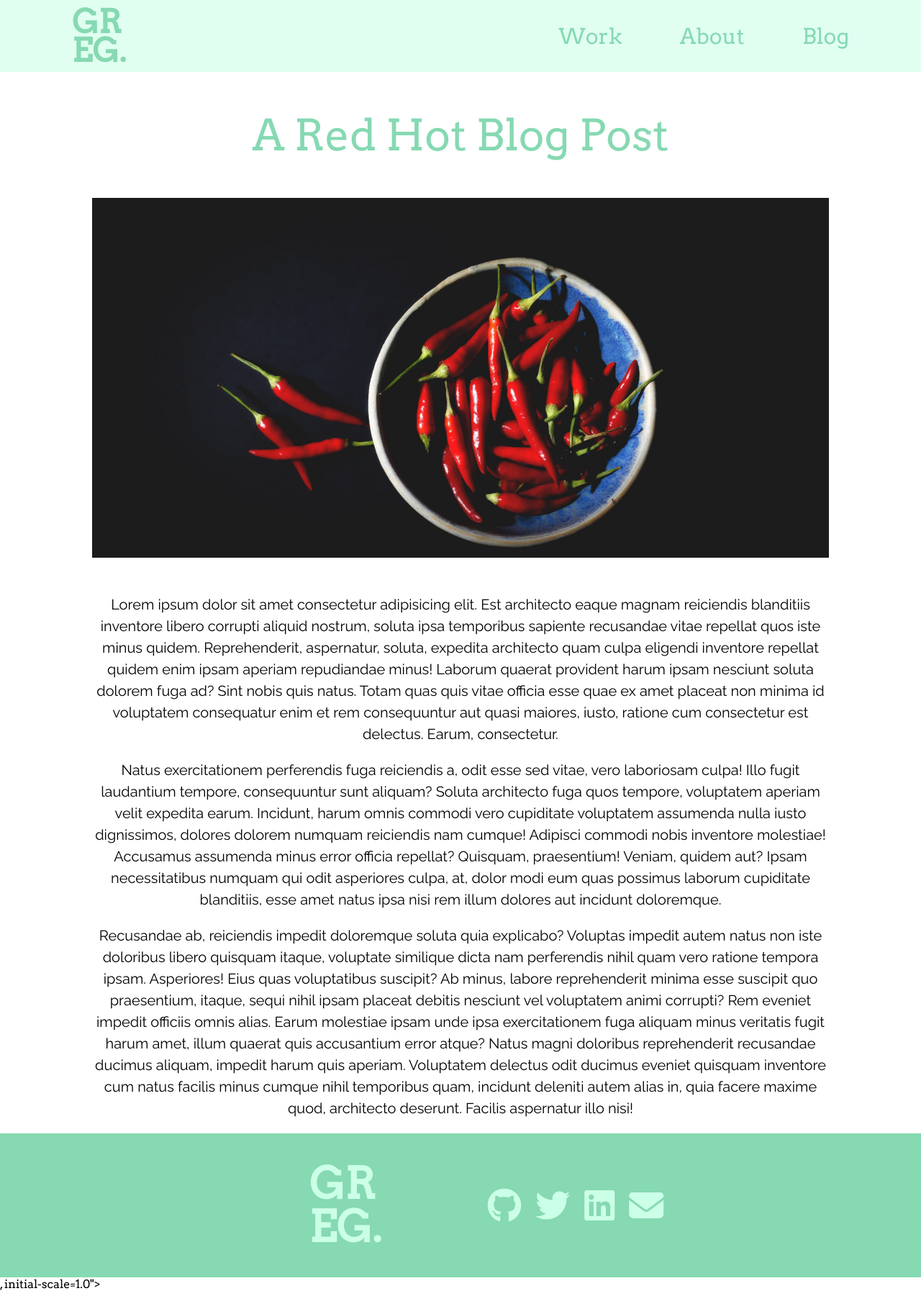
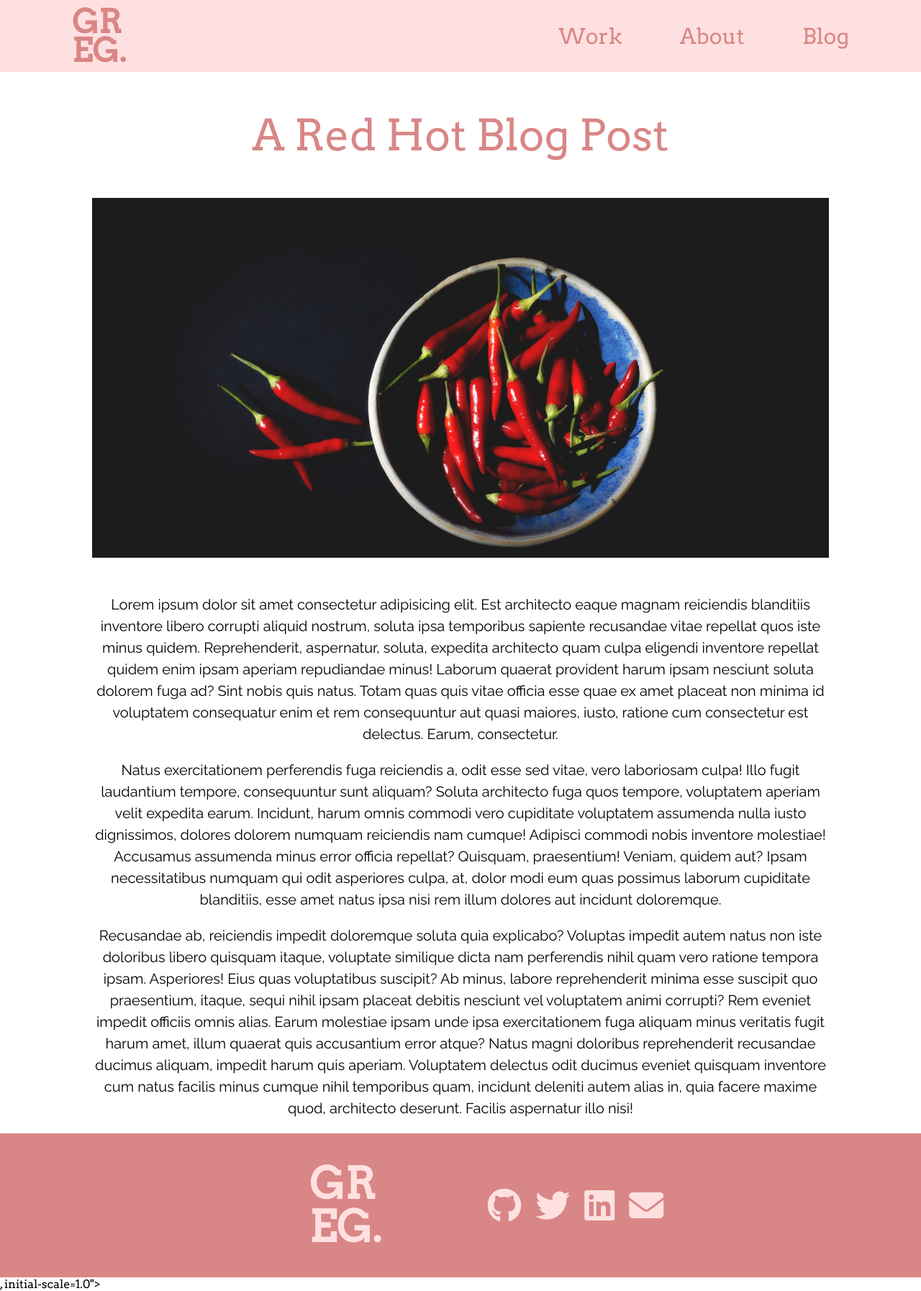
Before and after one commit to GregM1991/GregM1991-Portfolio_Site, a plain HTML site: page blogPosts/redHot.html in a window 1280 px wide. Shown: the whole page at 72% size. Drawn offline with Linux system fonts and the light colour scheme.

Commit message:
added blog colours

```diff
--- a/blogStyle.css
+++ b/blogStyle.css
@@ -12,7 +12,7 @@ p {
 
 a {
 	list-style: none;
-	color: #86d9b2;
+	color: #d98686;
 	text-decoration: none;
 }
 
@@ -27,14 +27,14 @@ nav {
 	top: 0;
 	height: 100px;
 	width: 100%;
-	background-color: #e0fff1;
+	background-color: #ffe0e0;
 }
 /* setting the nav container to flex */
 .nav-container {
 	display: flex;
 	width: 100%;
 	height: 100%;
-	background-color: #e0fff1;
+	background-color: #ffe0e0;
 }
 
 .logo {
@@ -47,7 +47,7 @@ nav {
 }
 
 .logo a {
-	color: #86d9b2;
+	color: #d98686;
 }
 
 .menu {
@@ -137,7 +137,7 @@ main {
 main h1 {
 	font-size: 60px;
 	font-weight: 100;
-	color: #86d9b2;
+	color: #d98686;
 	margin-bottom: 50px;
 }
 
@@ -149,21 +149,21 @@ main p {
 
 footer {
 	height: 200px;
-	background-color: #86d9b2;
+	background-color: #d98686;
 	display: flex;
 	justify-content: center;
 	align-items: center;
 }
 
 footer div {
-	color: #cbffe7;
+	color: #ffe0e0;
 	flex: 0 1 25%;
 }
 
 footer div h1 {
 	display: flex;
 	justify-content: center;
-	color: #cbffe7;
+	color: #ffe0e0;
 	font-size: 60px;
 	line-height: 60px;
 }
@@ -175,7 +175,7 @@ footer div h1 {
 
 .footer-icons i {
 	margin: 10px 10px;
-	color: #cbffe7;
+	color: #ffe0e0;
 	flex: 0 1 25%;
 }
 
```
